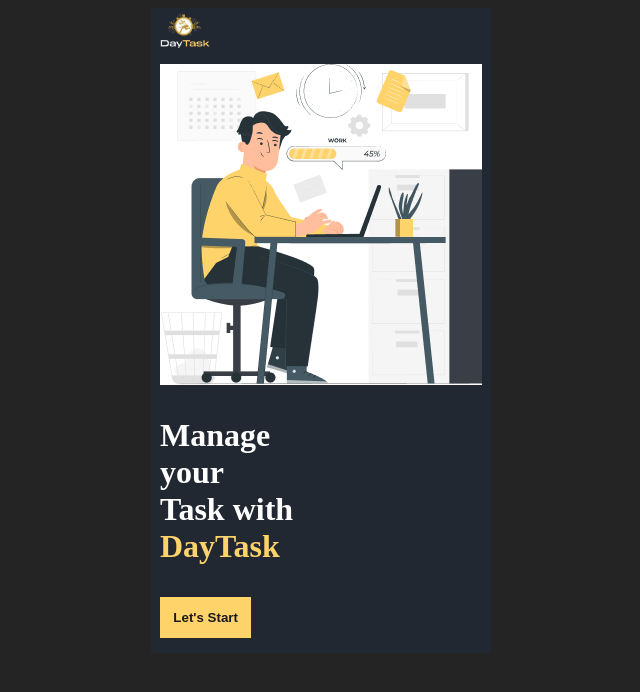
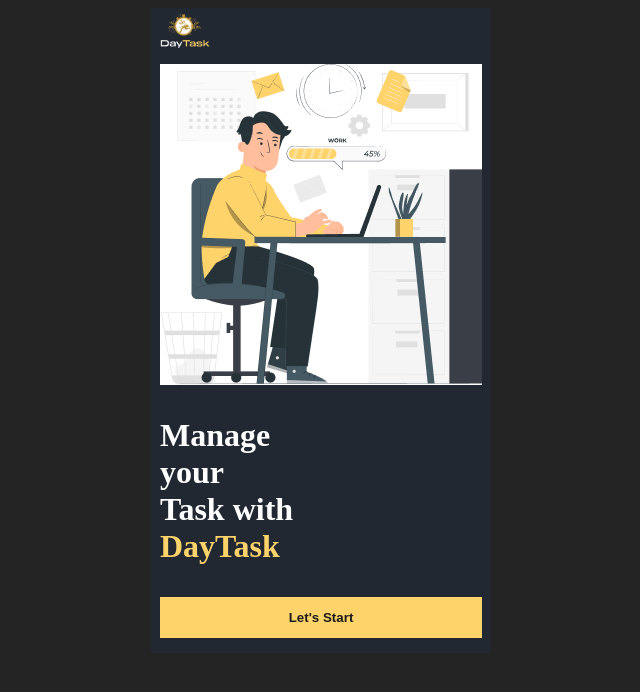
Before and after one commit to PsammystPrime/To-do-list, a React (Vite) app in the folder react/: page / in a window 1280 px wide. Shown: the top 692 px of the page, without its empty margins (319-959 px from the left). Built offline with nearby package versions, Linux system fonts and the light colour scheme.

Commit message:
update links

```diff
--- a/react/src/App.jsx
+++ b/react/src/App.jsx
@@ -12,8 +12,8 @@
         Manage <br />
         your <br /> Task with <br /> <a className="daytask">DayTask</a>
       </p>
-      <Link to="login">
-        <button>Let&apos;s Start </button>
+      <Link to="login" className="links">
+        <button className="start">Let&apos;s Start </button>
       </Link>
     </main>
   );
--- a/react/src/main.jsx
+++ b/react/src/main.jsx
@@ -2,12 +2,13 @@
 import ReactDOM from "react-dom/client";
 import App from "./App.jsx";
 import "./index.css";
-import Login from "./login.jsx";
+import Login, { Signup } from "./login.jsx";
 import { createBrowserRouter, RouterProvider } from "react-router-dom";
 
 const route = createBrowserRouter([
   { path: "/", element: <App /> },
   { path: "login", element: <Login /> },
+  { path: "signup", element: <Signup /> },
 ]);
 
 ReactDOM.createRoot(document.getElementById("root")).render(
```
